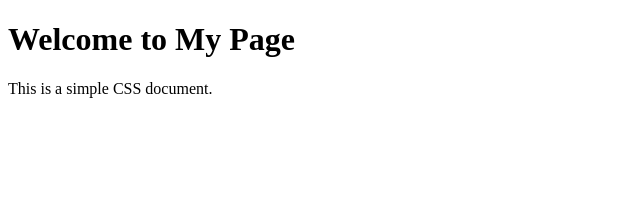
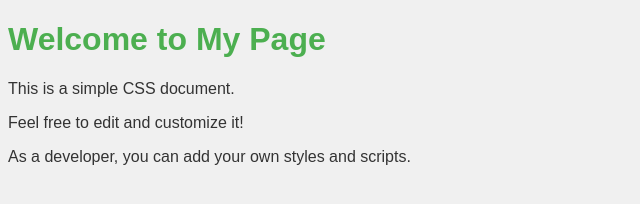
Before and after one commit to hooney-plus/treinamento-hotfix, a plain HTML site: page index.html in a window 1280 px wide. Shown: the whole page, without its empty margins (0-640 px from the left). Drawn offline with Linux system fonts and the light colour scheme.

Commit message:
Add CSS styles and additional content to index.html

```diff
--- a/index.html
+++ b/index.html
@@ -8,6 +8,21 @@
 <body>
   <h1>Welcome to My Page</h1>
   <p>This is a simple CSS document.</p>
+  <p>Feel free to edit and customize it!</p>
+  <p>As a developer, you can add your own styles and scripts.</p>
+  <style>
+    body {
+      font-family: Arial, sans-serif;
+      background-color: #f0f0f0;
+      color: #333;
+    }
+    h1 {
+      color: #4CAF50;
+    }
+    p {
+      font-size: 16px;
+    }
+  </style>
   <script>
     console.log("Hello, World!");
   </script>
```
